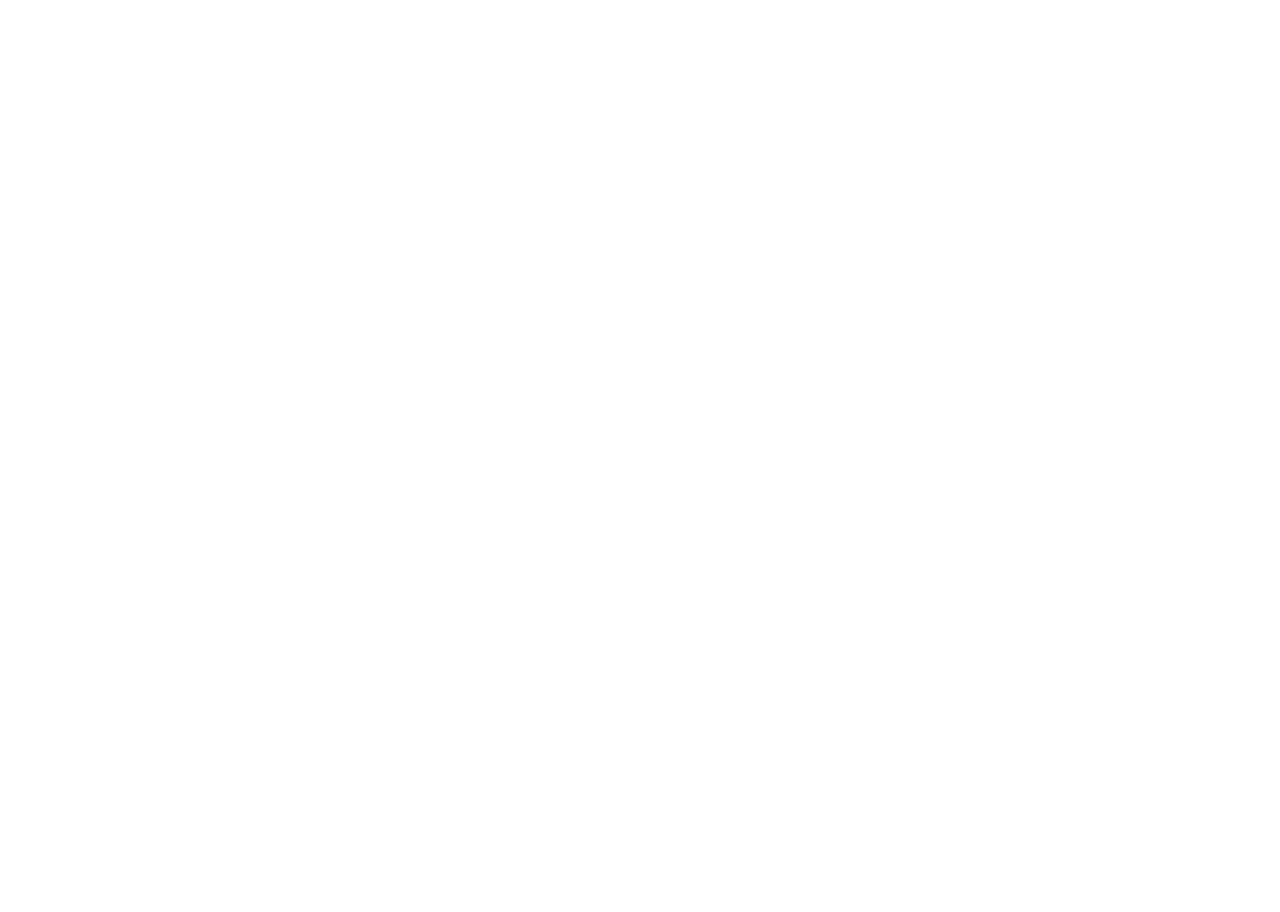
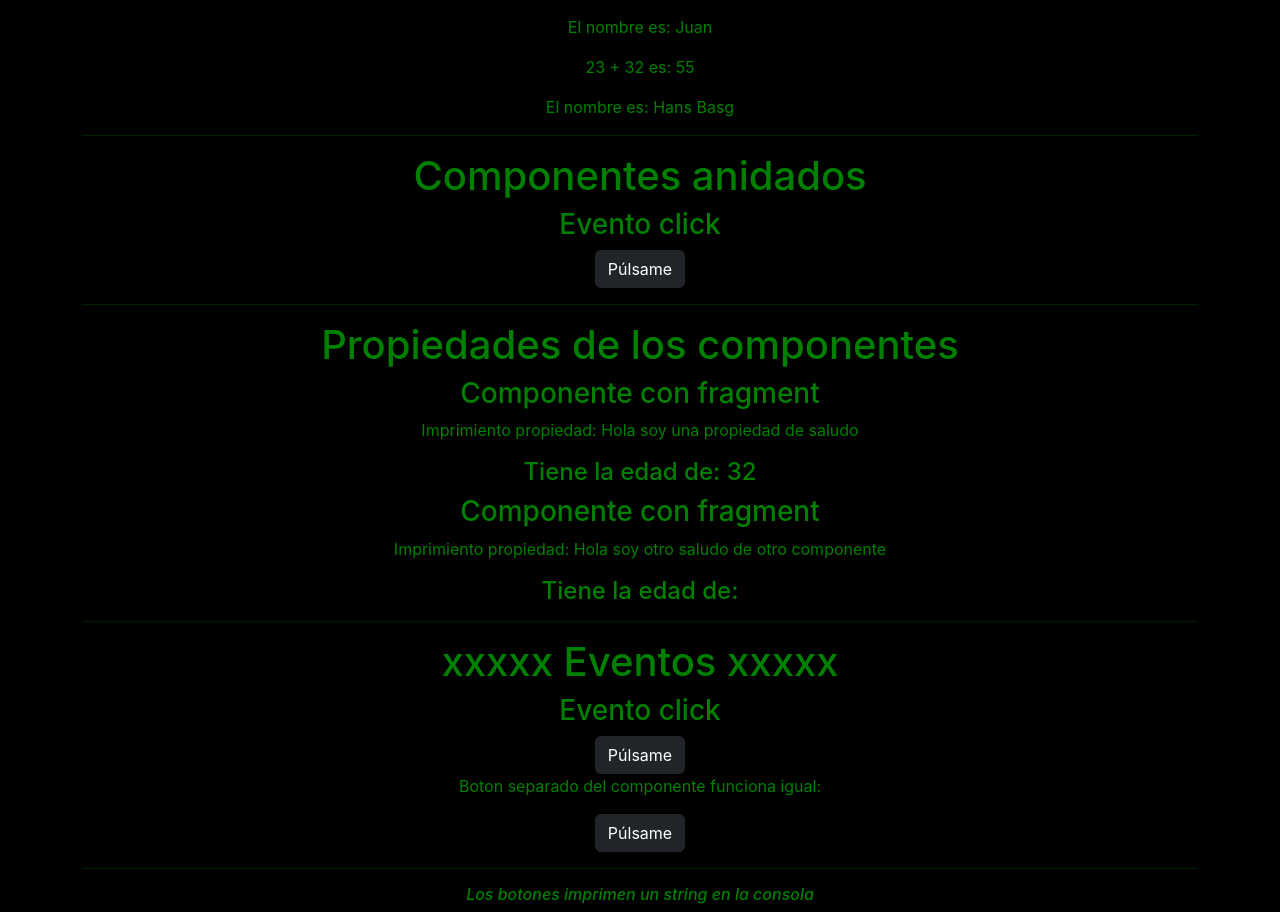
Before and after one commit to d3vh4n5/reactLearning, a React (Create React App) app: page / in a window 1280 px wide. Shown: the part 482-1394 px from the top of the page. Before the commit the page ends 800 px from the top, so only its background shows below. Built offline with nearby package versions, Linux system fonts and the light colour scheme.

Commit message:
Llegado hasta el ejercicio 6

```diff
--- a/package.json
+++ b/package.json
@@ -6,6 +6,7 @@
     "@testing-library/jest-dom": "^5.16.5",
     "@testing-library/react": "^13.4.0",
     "@testing-library/user-event": "^13.5.0",
+    "bootstrap": "^5.2.3",
     "react": "^18.2.0",
     "react-dom": "^18.2.0",
     "react-scripts": "5.0.1",
--- a/src/App.css
+++ /dev/null
@@ -1,38 +0,0 @@
-.App {
-  text-align: center;
-}
-
-.App-logo {
-  height: 40vmin;
-  pointer-events: none;
-}
-
-@media (prefers-reduced-motion: no-preference) {
-  .App-logo {
-    animation: App-logo-spin infinite 20s linear;
-  }
-}
-
-.App-header {
-  background-color: #282c34;
-  min-height: 100vh;
-  display: flex;
-  flex-direction: column;
-  align-items: center;
-  justify-content: center;
-  font-size: calc(10px + 2vmin);
-  color: white;
-}
-
-.App-link {
-  color: #61dafb;
-}
-
-@keyframes App-logo-spin {
-  from {
-    transform: rotate(0deg);
-  }
-  to {
-    transform: rotate(360deg);
-  }
-}
--- a/src/App.jsx
+++ b/src/App.jsx
@@ -1,15 +1,40 @@
-
-import './App.css';
+import React from 'react';
+import Formato from './components/Formato';
 import Hello from './components/Hello';
+import Saludo from './components/Saludo';
+import Frag from './components/Frag';
+import Boton from './components/Boton';
 
 function App() {
   return (
-    <div>
-
+    <div className='container'>
+      <h1>Test site de React con Yarn, y bootstrap</h1>
+      {/*
+    */}
       <h1>Primer componente en React</h1>
       <Hello></Hello>
       <Hello></Hello>
       <Hello></Hello>
+      <hr />
+      <h1>JSX</h1>
+      <Formato></Formato>
+      <hr />
+      <h1>Componentes anidados</h1>
+      <Saludo></Saludo>
+      <hr />
+      <h1>Propiedades de los componentes</h1>
+      <Frag saludo='Hola soy una propiedad de saludo' edad='32'></Frag>
+      <Frag saludo='Hola soy otro saludo de otro componente'></Frag>
+      <hr />
+      <h1>xxxxx Eventos xxxxx</h1>
+      <Saludo></Saludo>
+      <p>Boton separado del componente funciona igual:</p>
+      <Boton></Boton>
+      <hr />
+      <h6><i>Los botones imprimen un string en la consola</i></h6>
+
+
+
 
     </div>
   );
--- /dev/null
+++ b/src/components/Boton.jsx
@@ -0,0 +1,20 @@
+import React from 'react'
+
+const Boton = () => {
+  const pulsar = ()=>{
+    console.log('Me has pulsado')
+  }
+
+  return (
+    <div>
+        <button
+          className='btn btn-dark'
+          onClick={pulsar}
+        >
+          Púlsame
+        </button>
+    </div>
+  )
+}
+
+export default Boton
--- /dev/null
+++ b/src/components/Formato.jsx
@@ -0,0 +1,22 @@
+import React from 'react'
+
+const Formato = () => {
+    const nombre = 'Juan'
+
+    const obj = {
+        nombre: 'Hans',
+        apellido: 'Basg'
+    }
+    const renderobj = (obj)=>{
+        return obj.nombre+' '+obj.apellido
+    }
+  return (
+    <div>
+        <p>El nombre es: {nombre}</p>
+        <p>23 + 32 es: {23 + 32}</p>
+        <p>El nombre es: {renderobj(obj)}</p>
+    </div>
+  )
+}
+
+export default Formato
--- /dev/null
+++ b/src/components/Frag.jsx
@@ -0,0 +1,13 @@
+import React, {Fragment} from 'react'
+
+const Frag = (props) => {
+  return (
+    <Fragment>
+        <h3>Componente con fragment</h3>
+        <p>Imprimiento propiedad: {props.saludo}</p>
+        <h4>Tiene la edad de: {props.edad}</h4>
+    </Fragment>
+  )
+}
+
+export default Frag
--- /dev/null
+++ b/src/components/Saludo.jsx
@@ -0,0 +1,12 @@
+import React from 'react'
+import Boton from './Boton'
+const Saludo = () => {
+  return (
+    <div>
+        <h3>Evento click</h3>
+        <Boton></Boton>
+    </div>
+  )
+}
+
+export default Saludo
--- a/src/index.css
+++ b/src/index.css
@@ -1,5 +1,9 @@
 body {
   margin: 0;
+  overflow: scroll;
+  text-align: center;
+  background-color: black;
+  color: green;
   font-family: -apple-system, BlinkMacSystemFont, 'Segoe UI', 'Roboto', 'Oxygen',
     'Ubuntu', 'Cantarell', 'Fira Sans', 'Droid Sans', 'Helvetica Neue',
     sans-serif;
--- a/src/index.js
+++ b/src/index.js
@@ -1,5 +1,6 @@
 import React from 'react';
 import ReactDOM from 'react-dom/client';
+import 'bootstrap/dist/css/bootstrap.css'
 import './index.css';
 import App from './App.jsx';
 
```
Also changed, not shown: src/components/Boton copy.jsx (added, +11 -0 lines), src/components/Saludo copy.jsx (added, +13 -0 lines), 1 other file (tests, documents, lock files or other folders).
